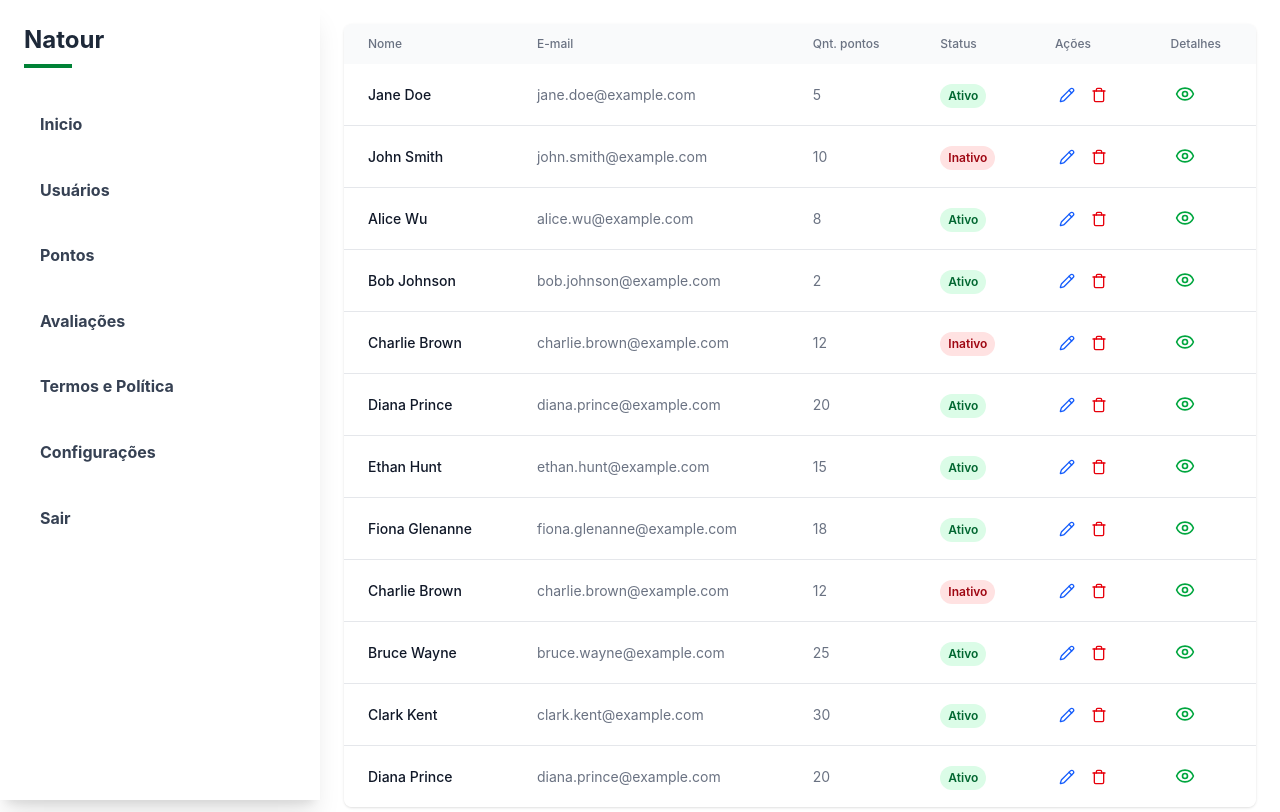
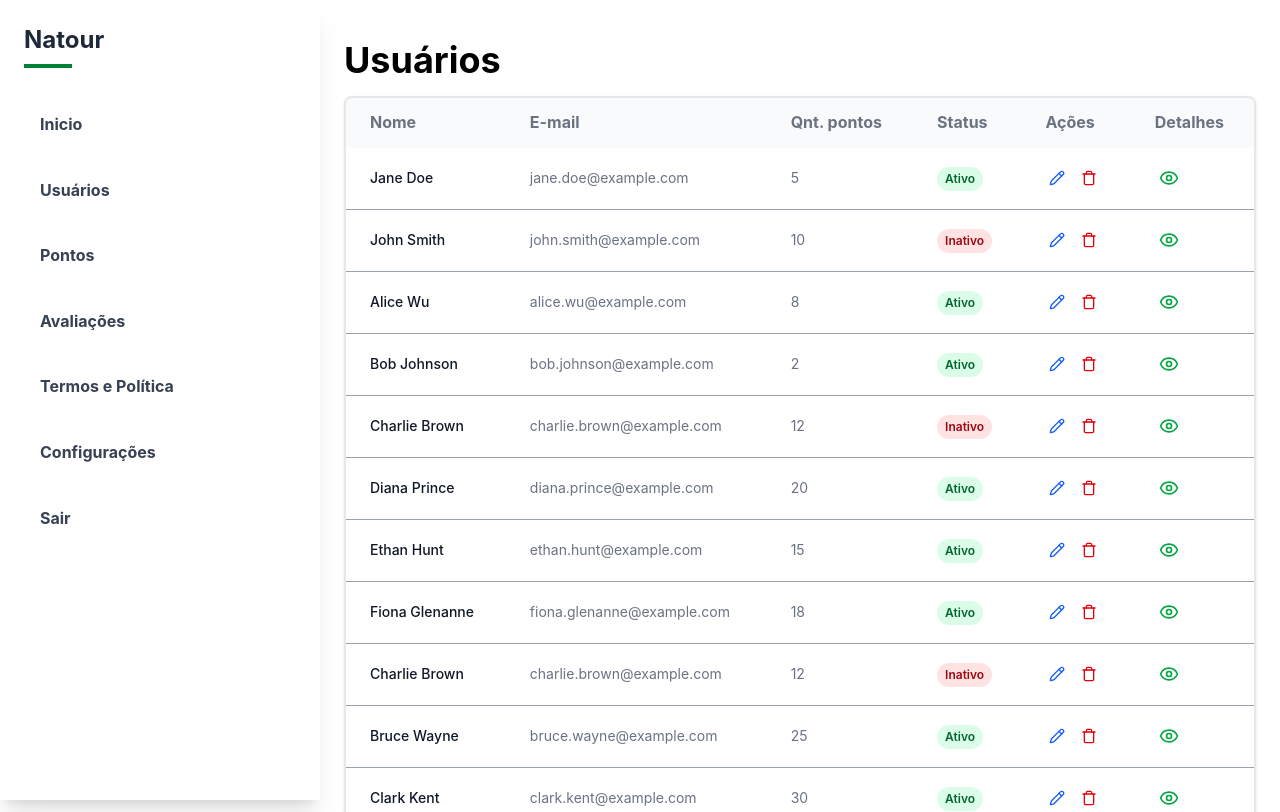
Before and after one commit to Natour-EcoTour/front, a Next.js app: page /master/masterUsersPage in a window 1280 px wide. Shown: the top 812 px of the page. Built offline with nearby package versions, Linux system fonts and the light colour scheme.

Commit message:
feat: update navigation links and add new pages for Points, Reviews, Terms, and Configurations

```diff
--- a/src/app/master/masterInicio/page.tsx
+++ b/src/app/master/masterInicio/page.tsx
@@ -12,25 +12,25 @@ export default function MasterUsersPage() {
                 <HomeButton
                     name="Pontos"
                     description="Administre os pontos dos usuários do sistema"
-                    href="/master/masterUsersPage"
+                    href="/master/masterPointsPage"
                 />
 
                 <HomeButton
                     name="Avaliações"
                     description="Avalições dos pontos"
-                    href="/master/masterUsersPage"
+                    href="/master/masterReviewsPage"
                 />
 
                 <HomeButton
                     name="Termos e Política"
                     description="Pagina de administração de termos e política"
-                    href="/master/masterUsersPage"
+                    href="/master/masterTermsPage"
                 />
 
                 <HomeButton
                     name="Configurações"
                     description="Configurações da conta"
-                    href="/master/masterUsersPage"
+                    href="/master/masterConfigsPage"
                 />
 
                 <HomeButton
--- /dev/null
+++ b/src/app/master/masterPointsPage/page.tsx
@@ -0,0 +1,9 @@
+import MasterPageTitle from '@/components/MasterPageTitle/MasterPageTitle'
+
+export default function MasterPointsPage() {
+    return (
+        <>
+            <MasterPageTitle text="Pontos" />
+        </>
+    )
+}
--- /dev/null
+++ b/src/app/master/masterReviewsPage/page.tsx
@@ -0,0 +1,9 @@
+import MasterPageTitle from '@/components/MasterPageTitle/MasterPageTitle'
+
+export default function MasterReviewsPage() {
+    return (
+        <>
+            <MasterPageTitle text="Avaliações" />
+        </>
+    )
+}
--- /dev/null
+++ b/src/app/master/masterTermsPage/page.tsx
@@ -0,0 +1,9 @@
+import MasterPageTitle from '@/components/MasterPageTitle/MasterPageTitle'
+
+export default function MasterTermsPage() {
+    return (
+        <>
+            <MasterPageTitle text="Termos e Políticas" />
+        </>
+    )
+}
--- a/src/app/master/masterUsersPage/page.tsx
+++ b/src/app/master/masterUsersPage/page.tsx
@@ -2,6 +2,7 @@
 
 import { useState } from 'react';
 import { mockUsers } from '@/mock/usersMocked';
+import MasterPageTitle from '@/components/MasterPageTitle/MasterPageTitle'
 import { Trash, Pencil, ChevronLeft, ChevronRight, Eye } from "lucide-react";
 
 export default function MasterUsersPage() {
@@ -25,19 +26,22 @@ export default function MasterUsersPage() {
 
   return (
     <div className="p-6">
-      <div className="overflow-x-auto bg-white rounded-lg shadow">
+
+      <MasterPageTitle text="Usuários" />
+
+      <div className="overflow-x-auto bg-white rounded-lg shadow border-2 border-gray-200">
         <table className="min-w-full table-auto">
           <thead className="bg-gray-50">
             <tr>
-              <th className="px-6 py-3 text-left text-xs font-medium text-gray-500">Nome</th>
-              <th className="px-6 py-3 text-left text-xs font-medium text-gray-500">E-mail</th>
-              <th className="px-6 py-3 text-left text-xs font-medium text-gray-500">Qnt. pontos</th>
-              <th className="px-6 py-3 text-left text-xs font-medium text-gray-500">Status</th>
-              <th className="px-6 py-3 text-left text-xs font-medium text-gray-500">Ações</th>
-              <th className="px-6 py-3 text-left text-xs font-medium text-gray-500">Detalhes</th>
+              <th className="px-6 py-3 text-left text-gray-500">Nome</th>
+              <th className="px-6 py-3 text-left text-gray-500">E-mail</th>
+              <th className="px-6 py-3 text-left text-gray-500">Qnt. pontos</th>
+              <th className="px-6 py-3 text-left text-gray-500">Status</th>
+              <th className="px-6 py-3 text-left text-gray-500">Ações</th>
+              <th className="px-6 py-3 text-left text-gray-500">Detalhes</th>
             </tr>
           </thead>
-          <tbody className="bg-white divide-y divide-gray-200">
+          <tbody className="bg-white divide-y divide-gray-400">
             {currentUsers.map(user => (
               <tr key={user.id} className="hover:bg-gray-50">
                 <td className="px-6 py-4 whitespace-nowrap text-sm font-medium text-gray-900">{user.name}</td>
--- /dev/null
+++ b/src/components/MasterPageTitle/MasterPageTitle.tsx
@@ -0,0 +1,12 @@
+
+interface MasterPageTitleProps {
+    text: string
+}
+
+const MasterPageTitle = ({ text }: MasterPageTitleProps) => {
+    return (
+        <h1 className='font-bold text-4xl text-black py-4'>{text}</h1>
+    );
+};
+
+export default MasterPageTitle;
--- a/src/components/Navbar/Navbar.tsx
+++ b/src/components/Navbar/Navbar.tsx
@@ -33,7 +33,7 @@ const Navbar = () => {
 
                         <li>
                             <Link
-                                href="/master/"
+                                href="/master/masterPointsPage"
                                 className="block py-3 px-4 font-bold text-gray-700 hover:bg-gray-100 hover:text-green-800 rounded-lg transition-colors duration-200"
                             >
                                 Pontos
@@ -42,7 +42,7 @@ const Navbar = () => {
 
                         <li>
                             <Link
-                                href="/master/"
+                                href="/master/masterReviewsPage"
                                 className="block py-3 px-4 font-bold text-gray-700 hover:bg-gray-100 hover:text-green-800 rounded-lg transition-colors duration-200"
                             >
                                 Avaliações
@@ -51,7 +51,7 @@ const Navbar = () => {
 
                         <li>
                             <Link
-                                href="/master/"
+                                href="/master/masterTermsPage"
                                 className="block py-3 px-4 font-bold text-gray-700 hover:bg-gray-100 hover:text-green-800 rounded-lg transition-colors duration-200"
                             >
                                 Termos e Política
@@ -60,7 +60,7 @@ const Navbar = () => {
 
                         <li>
                             <Link
-                                href="/master/"
+                                href="/master/masterConfigsPage"
                                 className="block py-3 px-4 font-bold text-gray-700 hover:bg-gray-100 hover:text-green-800 rounded-lg transition-colors duration-200"
                             >
                                 Configurações
```
